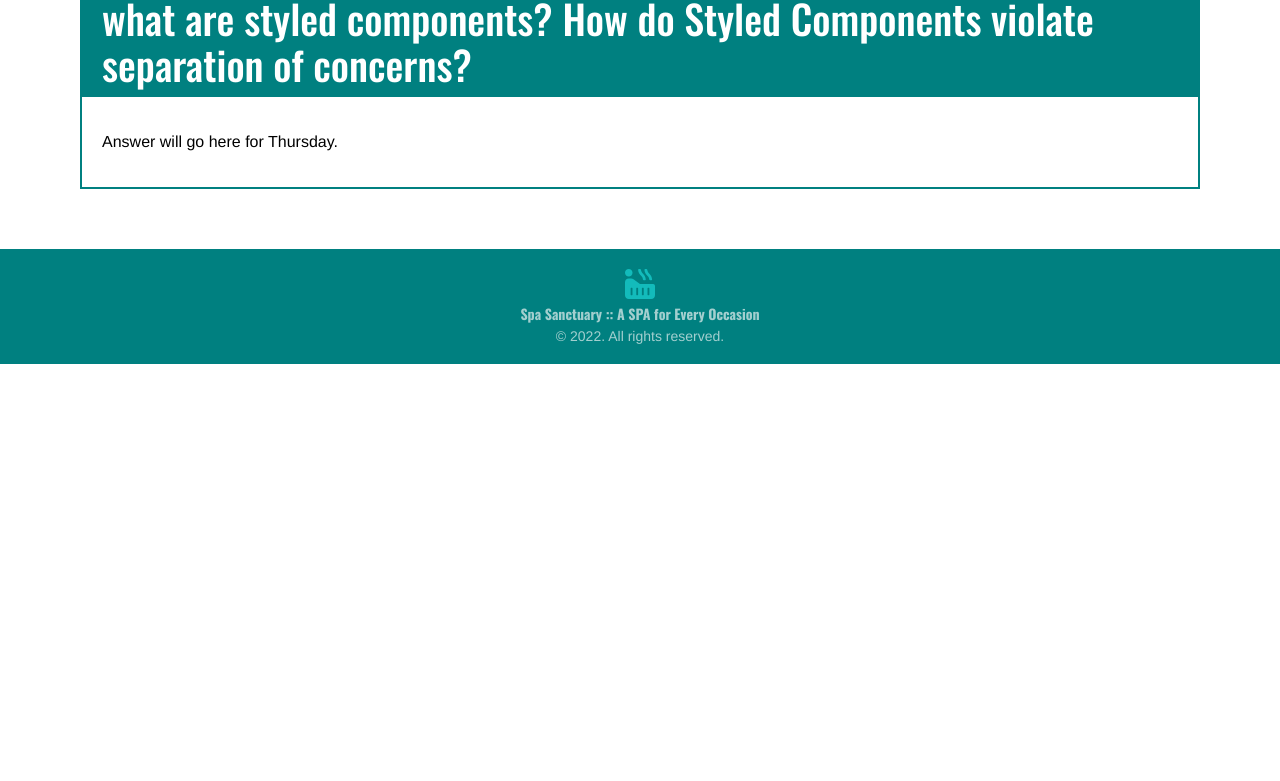
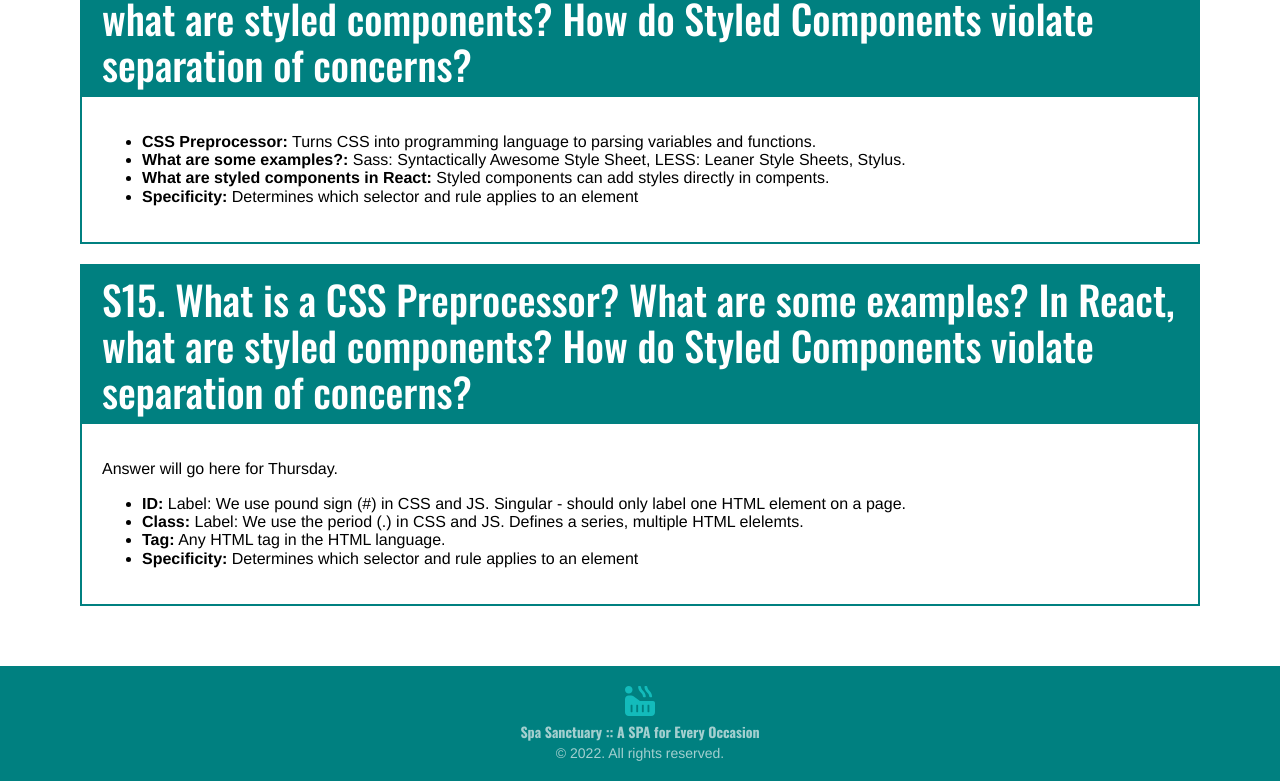
Before and after one commit to vartunduaga22/Web-1-Artunduaga-Valentina-Final, a React (Create React App) app: page /homework in a window 1280 px wide. Shown: the part 4244-5025 px from the top of the page. Before the commit the page ends 4608 px from the top, so only its background shows below. Built offline with nearby package versions, Linux system fonts and the light colour scheme.

Commit message:
Updating Homework

```diff
--- a/src/React/Homework/Essays/Essays.jsx
+++ b/src/React/Homework/Essays/Essays.jsx
@@ -100,7 +100,21 @@ const Essays = () => {
                 </ul>
             </Essay>
             <Essay q="S14. What is a CSS Preprocessor? What are some examples? In React, what are styled components? How do Styled Components violate separation of concerns?">
+                <ul>
+                    <li><b>CSS Preprocessor:</b> Turns CSS into programming language to parsing variables and functions.</li>
+                    <li><b>What are some examples?:</b> Sass: Syntactically Awesome Style Sheet, LESS: Leaner Style Sheets, Stylus. </li>
+                    <li><b>What are styled components in React:</b> Styled components can add styles directly in compents.</li>
+                    <li><b>Specificity:</b> Determines which selector and rule applies to an element</li>
+                </ul>
+            </Essay>
+            <Essay q="S15. What is a CSS Preprocessor? What are some examples? In React, what are styled components? How do Styled Components violate separation of concerns?">
                 <p>Answer will go here for Thursday.</p>
+                <ul>
+                    <li><b>ID:</b> Label: We use pound sign (#) in CSS and JS. Singular - should only label one HTML element on a page. </li>
+                    <li><b>Class:</b> Label: We use the period (.) in CSS and JS. Defines a series, multiple HTML elelemts.</li>
+                    <li><b>Tag:</b> Any HTML tag in the HTML language.</li>
+                    <li><b>Specificity:</b> Determines which selector and rule applies to an element</li>
+                </ul>
             </Essay>
         </EssaysStyled>
     )
```
